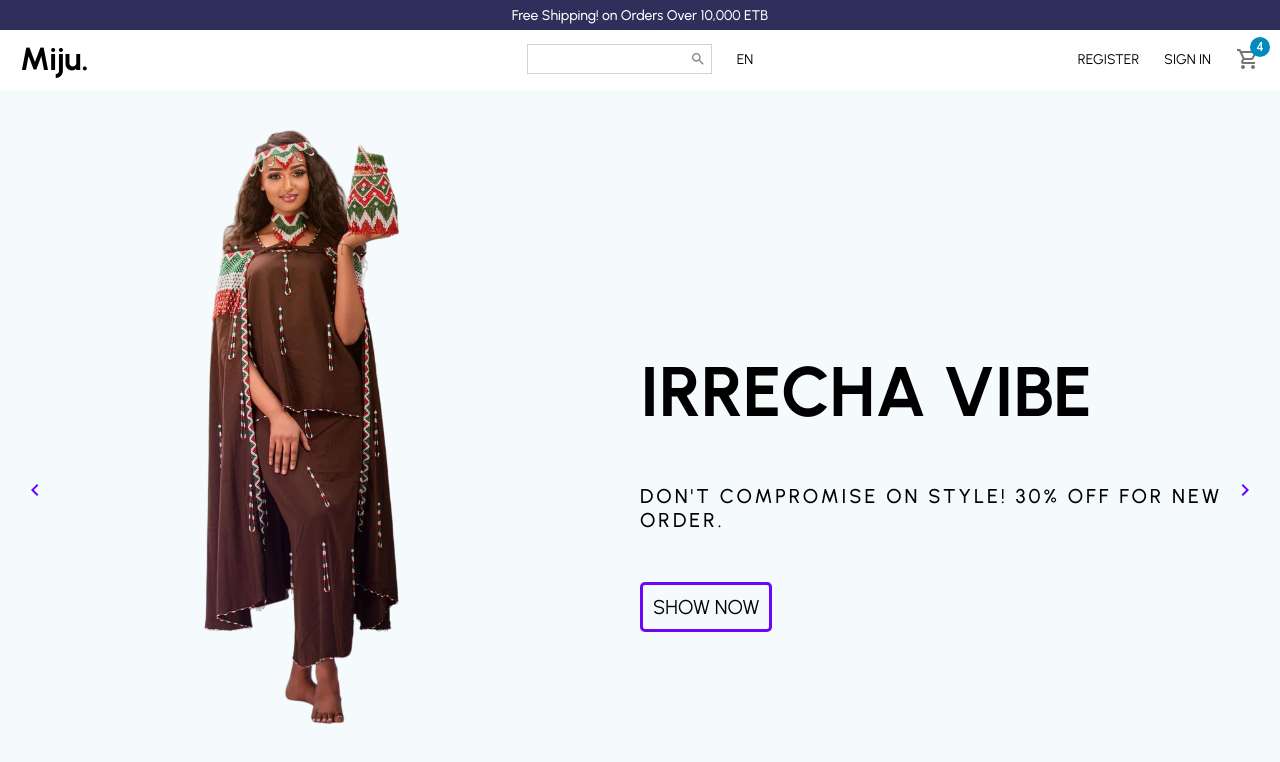
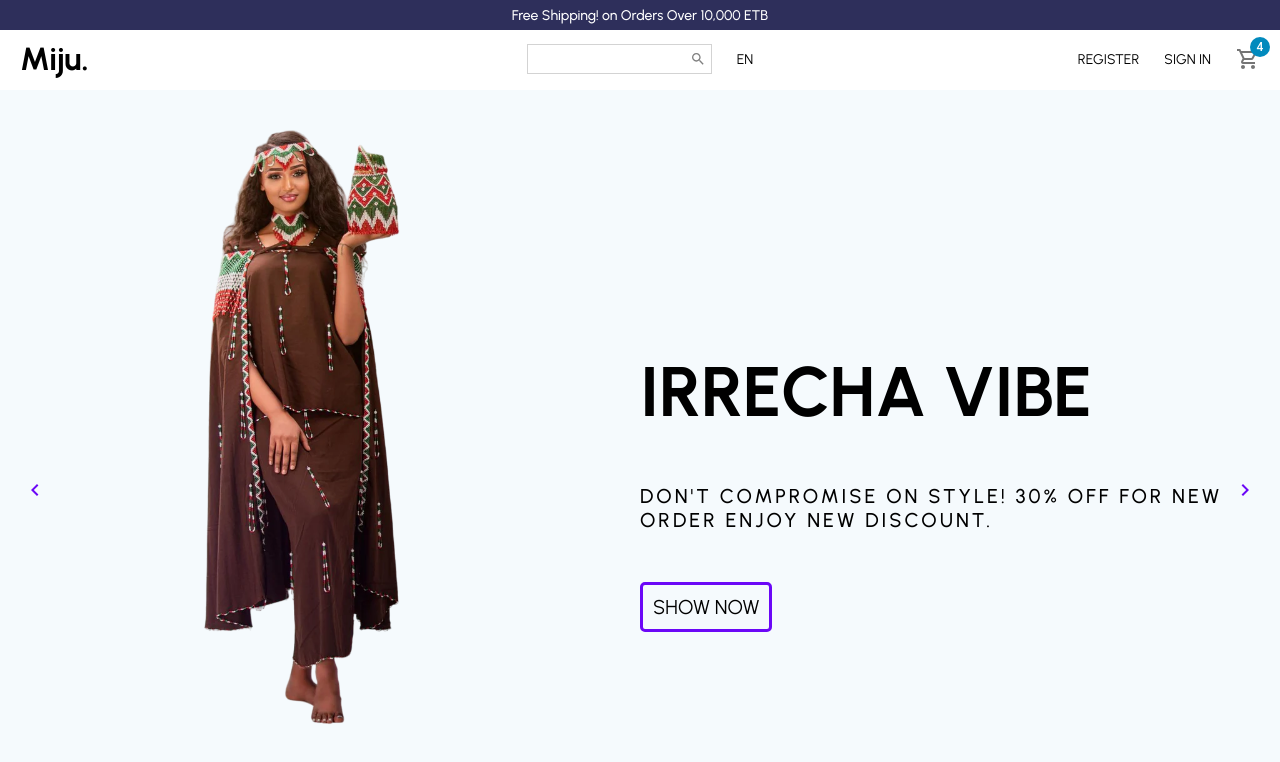
Before and after one commit to Felmeta-M/Miju, a React (Vite) app: page / in a window 1280 px wide. Shown: the top 762 px of the page. Built offline with nearby package versions, Linux system fonts and the light colour scheme; grey boxes are pictures that could not be loaded.

Commit message:
adding image

```diff
--- a/src/data.js
+++ b/src/data.js
@@ -1,23 +1,25 @@
 import Orom from "./assets/image/orom.png";
+import Or from "./assets/image/or.png";
+import Wing from "./assets/image/wing.png";
 
 export const sliderItems = [
     {
         id: 1,
         img: Orom,
         title: "IRRECHA VIBE",
-        desc: "DON'T COMPROMISE ON STYLE! 30% OFF FOR NEW ORDER.",
+        desc: "DON'T COMPROMISE ON STYLE! 30% OFF FOR NEW ORDER ENJOY NEW DISCOUNT.",
         bg: "f5fafd",
     },
     {
         id: 2,
-        img: Orom,
+        img: Or,
         title: "SUMMER SALE",
         desc: "DON'T COMPROMISE ON STYLE! 30% OFF FOR NEW ORDER.",
         bg: "fcf1ed",
     },
     {
         id: 3,
-        img: Orom,
+        img: Wing,
         title: "POPULAR COLLECTION",
         desc: "DON'T COMPROMISE ON STYLE! 30% OFF FOR NEW ORDER.",
         bg: "fbf0f4",
```
